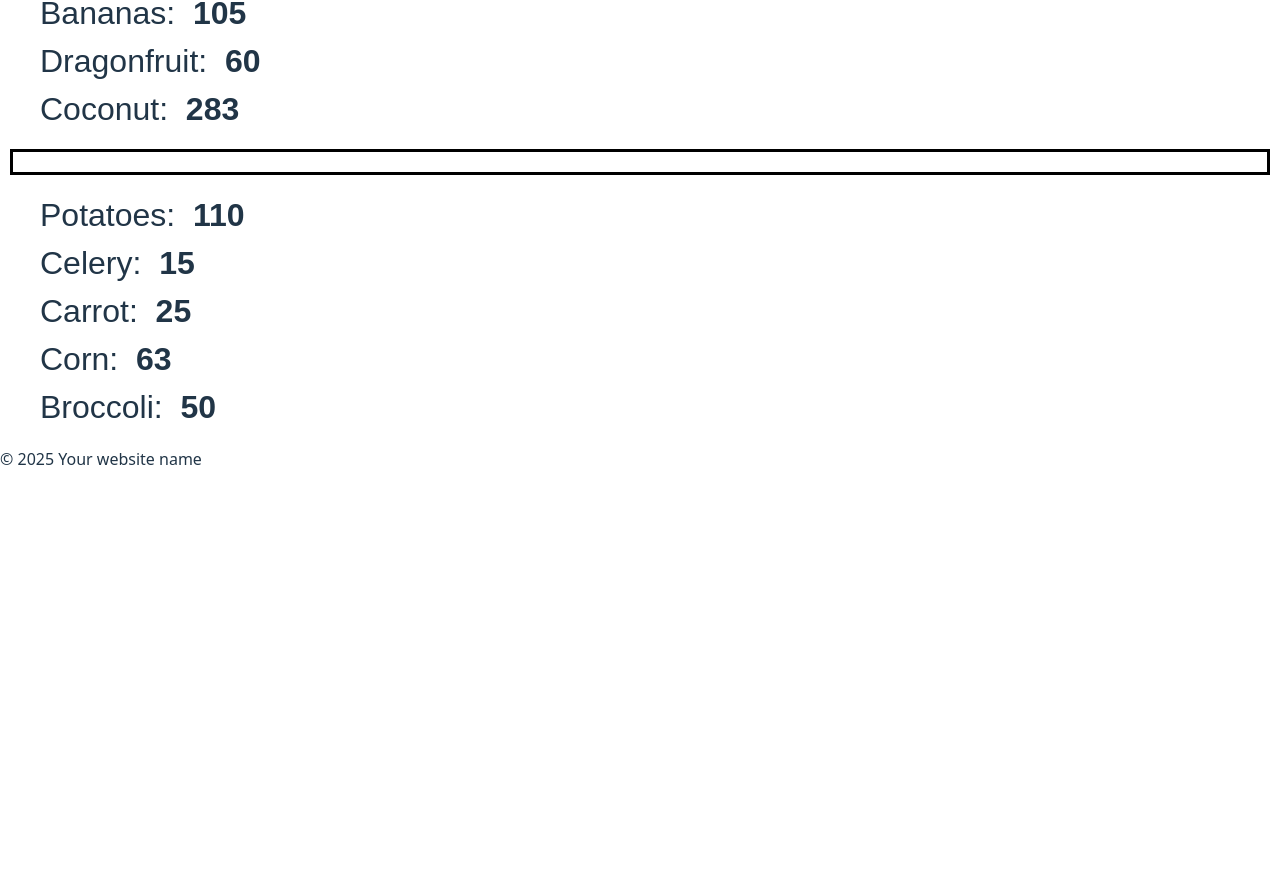
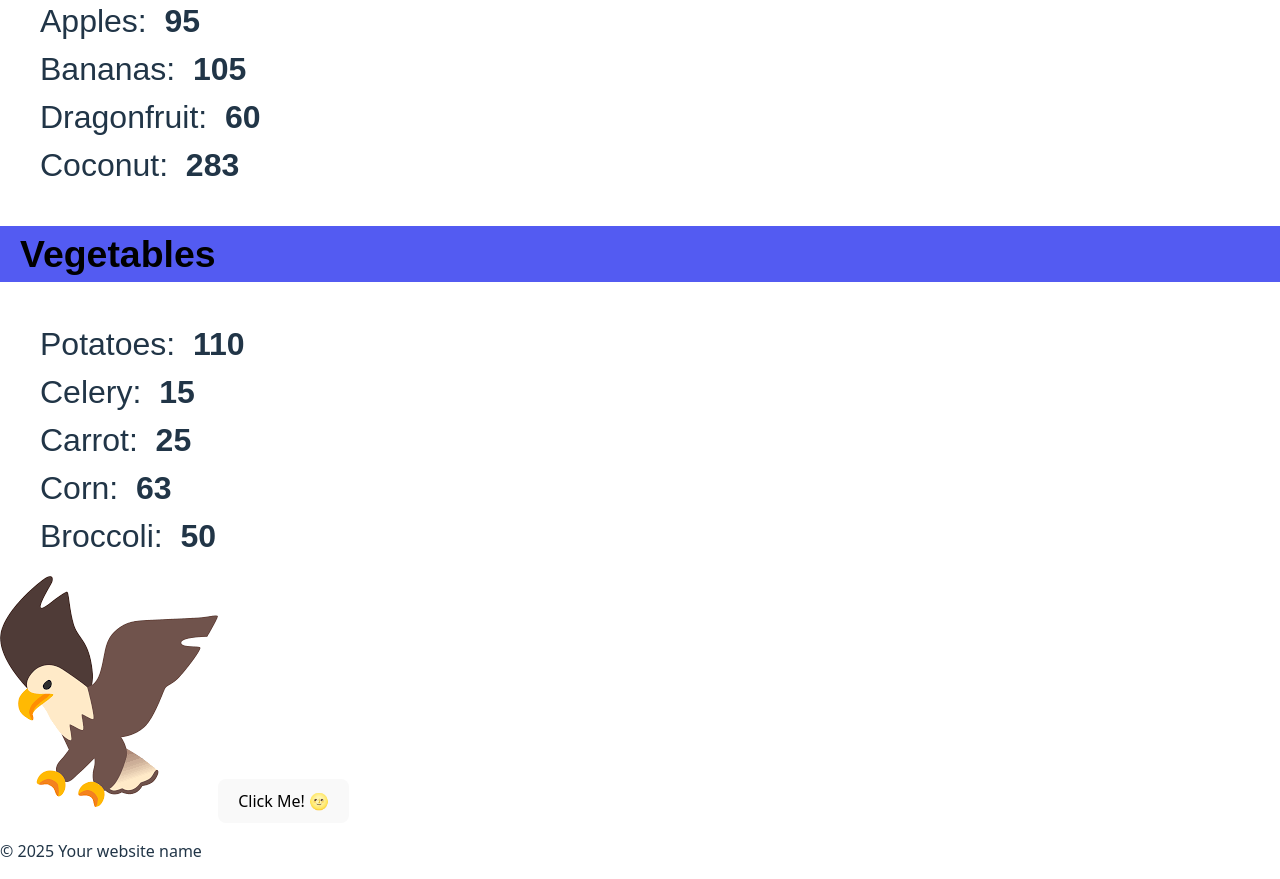
Before and after one commit to alvintaas/react-portfolio, a React (Vite) app: page / in a window 1280 px wide. Shown: the part 1661-2540 px from the top of the page. Before the commit the page ends 2148 px from the top, so only its background shows below. Built offline with nearby package versions, Linux system fonts and the light colour scheme.

Commit message:
played with onClick functionality

```diff
--- a/src/App.jsx
+++ b/src/App.jsx
@@ -5,6 +5,8 @@ import Card from "./Card.jsx";
 import UserGreeting from "./UserGreeting.jsx";
 import {studentData} from './data/studentData.js';
 import GroceryList from './data/GroceryList.jsx';
+import Button from "./Button.jsx";
+import ProfilePicture from "./ProfilePicture.jsx";
 
 function App() {
 
@@ -15,10 +17,10 @@ function App() {
                   {id: 3, name:'Coconut', calories: 283}];
 
   const vegetables = [{id: 1, name:'Potatoes', calories: 110},
-                  {id: 2, name:'Celery', calories: 15},
-                  {id: 4, name:'Carrot', calories: 25},
-                  {id: 3, name:'Corn', calories: 63},
-                  {id: 5, name:'Broccoli', calories: 50}];
+                      {id: 2, name:'Celery', calories: 15},
+                      {id: 4, name:'Carrot', calories: 25},
+                      {id: 3, name:'Corn', calories: 63},
+                      {id: 5, name:'Broccoli', calories: 50}];
 
   return(
     <>
@@ -48,11 +50,12 @@ function App() {
 
       <div>
         <h2 className="welcome-message">Grocery List</h2>
-          <GroceryList items={fruits} category="Fruits"></GroceryList>
-          <GroceryList items={vegetables} category="Vegetables"></GroceryList>
+          {fruits.length > 0 && <GroceryList items={fruits} category="Fruits"><h3>Fruits</h3></GroceryList> }
+          {vegetables.length > 0 && <GroceryList items={vegetables} category="Vegetables"><h3>Vegetables</h3></GroceryList>}
 
       </div>
-
+      <ProfilePicture></ProfilePicture>
+      <Button> </Button>
 
       <Footer/>
     </>
--- /dev/null
+++ b/src/Button.jsx
@@ -0,0 +1,18 @@
+function Button (){
+
+    /*let count = 0;
+    const handleClick = (name) => {
+        if (count < 3){
+            count++;
+            console.log(`${name} you clicked ${count} time/s`);
+        } else {
+            console.log(`${name} stop clicking me!`);
+        }
+    }; */
+
+    const handleClick = (e) => e.target.textContent = "OUCH!";
+    return <button onClick={(e)=> handleClick(e)}>Click Me! 🌝</button>
+
+}
+
+export default Button;
--- /dev/null
+++ b/src/ProfilePicture.jsx
@@ -0,0 +1,11 @@
+function ProfilePicture() {
+
+    const imageUrl = './src/assets/eagle.png';
+
+    const handleClick = (e) => e.target.style.display = "none";{
+        console.log("Ouch!");
+    }
+
+    return(<img onClick={(e) => handleClick(e)} src={imageUrl}></img>);
+}
+export default ProfilePicture;
--- a/src/data/GroceryList.jsx
+++ b/src/data/GroceryList.jsx
@@ -1,7 +1,8 @@
+import PropTypes from "prop-types";
 
 function GroceryList(props) {
 
-    const { category } = props.category;
+    const  category  = props.category;
     const itemList = props.items;
 
 /*  const fruits = [{id: 1, name:'Apples', calories: 95},
@@ -24,9 +25,23 @@ function GroceryList(props) {
                                                 <b>{item.calories}</b></li>);
 
     return (<>
-                <h3 className="list-category">{category}</h3>
+                <div className="list-category"><h3>{category}</h3></div>
                 <ul className="list-items">{listItems}</ul>
             </>);
 }
+GroceryList.propTypes = {
+    category: PropTypes.string,
+    items: PropTypes.arrayOf(
+        PropTypes.shape({
+            id: PropTypes.number.isRequired,
+            name: PropTypes.string.isRequired,
+            calories: PropTypes.number.isRequired,
+        })
+    ).isRequired,
+}
+GroceryList.defaultProps = {
+    category: "Category",
+    items: [],
+};
 
 export default GroceryList;
--- a/src/index.css
+++ b/src/index.css
@@ -133,11 +133,12 @@ ul {
 
 .list-category {
   font-family: Arial, Helvetica, sans-serif;
-  font-size: 2.5em;
+  font-size: 2em;
   font-weight: bold;
-  padding: 10px;
-  margin: 10px;
-  border: 3px solid #000000;
+  background-color: var(--secondary-color);
+  color: #000000;
+  margin-bottom: 10px;
+  padding-left: 20px;;
 }
 
 .list-items li{
```
Also changed, not shown: src/assets/eagle.png (added).
